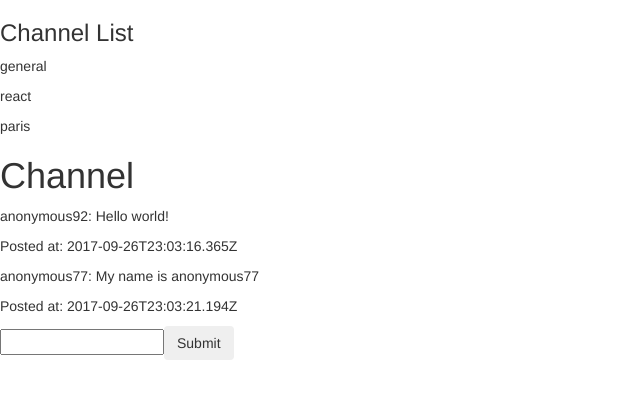
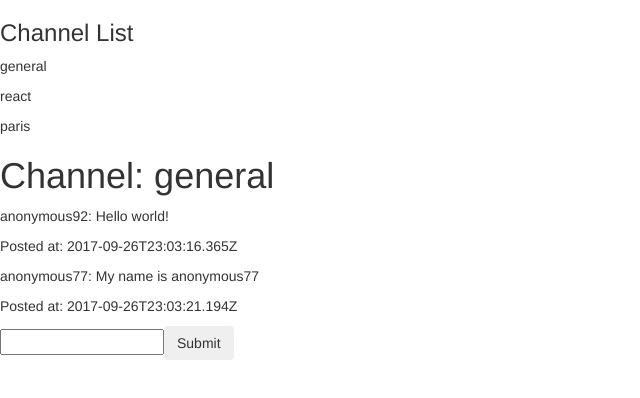
Before and after one commit to MisterEnzo/chat-redux, a React app: page / in a window 1280 px wide. Shown: the top 398 px of the page, without its empty margins (0-640 px from the left). Built offline with nearby package versions, Linux system fonts and the light colour scheme; no server answers.

Commit message:
make the channel component show the name of the selected channel

```diff
--- a/src/containers/channel.jsx
+++ b/src/containers/channel.jsx
@@ -23,7 +23,7 @@ class Channel extends Component {
   render() {
     return(
       <div>
-        <h1>Channel</h1>
+        <h1>Channel: {this.props.selectedChannel}</h1>
         {this.props.messages.map(({ author, content, created_at }) => {
           return(
             <Message author={author} content={content} timeStamp={created_at}
@@ -38,7 +38,8 @@ class Channel extends Component {
 
 function mapStateToProps(state){
   return {
-    messages: state.messages
+    messages: state.messages,
+    selectedChannel: state.selectedChannel
   }
 }
 
--- a/src/reducers/initial_state.jsx
+++ b/src/reducers/initial_state.jsx
@@ -12,7 +12,7 @@ export default {
       "created_at":"2017-09-26T23:03:21.194Z"
     }
   ],
-  selectedChannel: ['general'],
+  selectedChannel: 'general',
   // currentUser: prompt("What is your username?") || `anonymous${Math.floor(10 + (Math.random() * 90))}`
   currentUser: "anon"
 }
```
